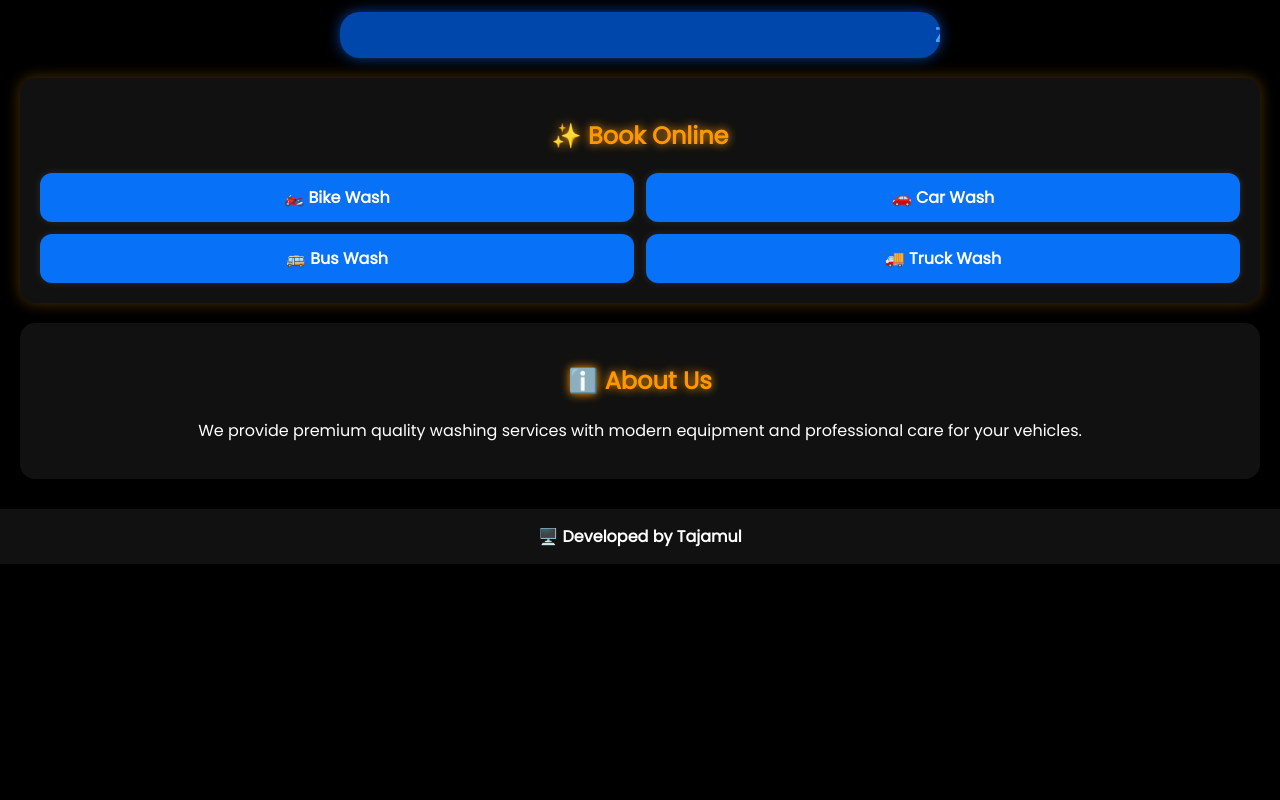
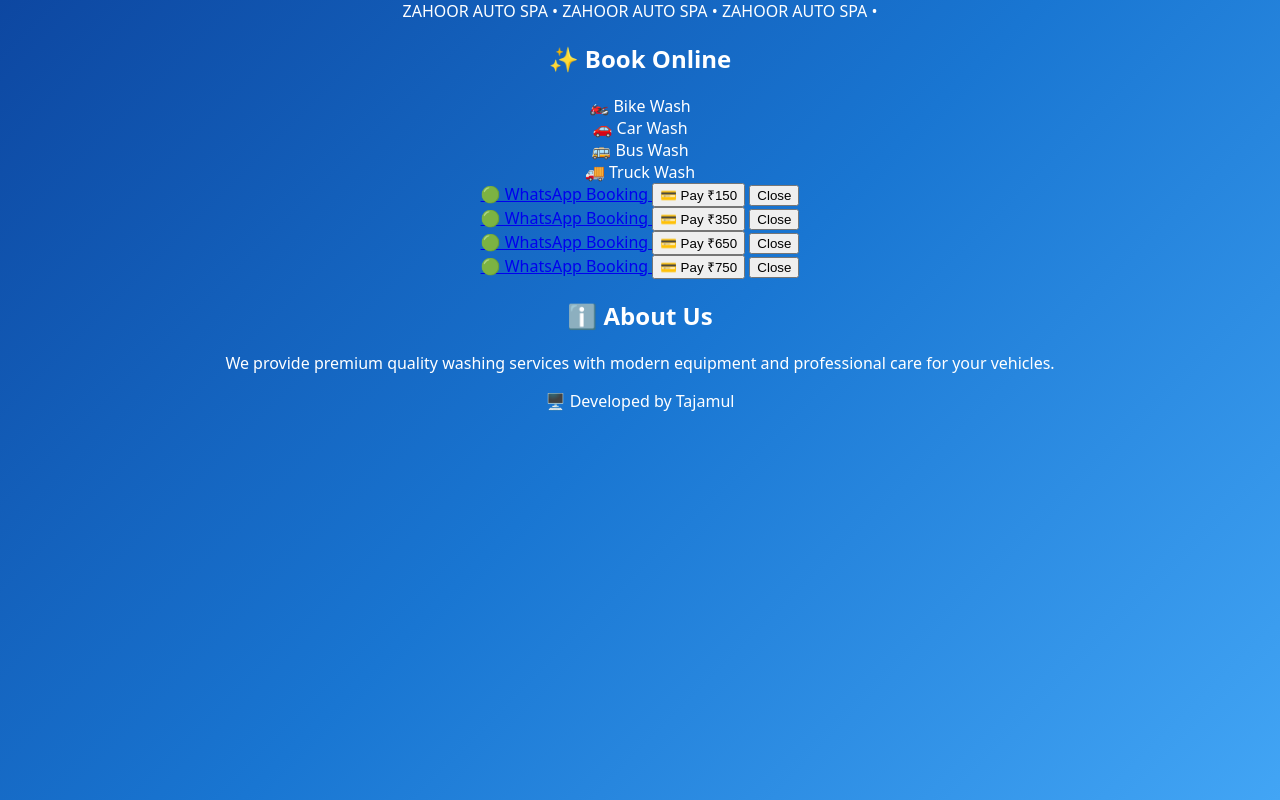
Before and after one commit to shahtajamul8888/ZAHOOR-AUTO-SPA, a PHP site: page / in a window 1280 px wide. Run offline with PHP 8.4, Linux system fonts and the light colour scheme.

Commit message:
Update style.css

```diff
--- a/style.css
+++ b/style.css
@@ -1,153 +1,111 @@
+/* Background - Natural Blue */
 body {
-  margin: 0;
-  font-family: 'Poppins', sans-serif;
-  background: #000;
-  color: #fff;
-  text-align: center;
+margin: 0;
+font-family: system-ui, -apple-system, Segoe UI, Roboto, Arial, sans-serif;
+color: #fff;
+text-align: center;
+background: linear-gradient(135deg, #0d47a1, #1976d2, #42a5f5);
+background-attachment: fixed;
 }
 
-/* ===== Animated Marquee ===== */
-.top-marquee {
-  background: #0047ab;
-  border-radius: 20px;
-  margin: 12px auto 0;
-  max-width: 600px;
-  padding: 8px 0;
-  box-shadow: 0 0 14px rgba(0,71,171,0.9);
-  overflow: hidden;
-  transition: opacity 1s ease, transform 1s ease;
+/* Header */
+header {
+background: rgba(0,0,50,0.6);
+padding: 22px 16px;
+box-shadow: 0 6px 18px rgba(0,0,0,0.35);
+position: sticky; top: 0; z-index: 10; backdrop-filter: blur(4px);
+}
+header h1 { margin: 0 0 6px 0; letter-spacing: 2px; text-transform: uppercase; }
+header p { margin: 0 0 10px 0; opacity: 0.9; }
+header nav a { margin: 0 12px; text-decoration: none; color: #fff; font-weight: 700; }
+
+/* Sections */
+section { padding: 28px 16px; }
+
+/* Horizontal row for services & booking */
+.row {
+display: flex;
+flex-wrap: wrap;
+justify-content: center;
+gap: 18px;
+margin-top: 18px;
+}
+.card {
+background: rgba(0,0,0,0.35);
+padding: 20px 16px;
+border-radius: 14px;
+box-shadow: 0 6px 16px rgba(0,0,0,0.35);
+min-width: 140px;
+}
+.card.click { cursor: pointer; transition: transform .25s, box-shadow .25s; }
+.card.click:hover { transform: translateY(-4px) scale(1.04); box-shadow: 0 10px 22px rgba(0,0,0,0.45); }
+
+/* Emoji animations */
+.icon { font-size: 48px; display: inline-block; margin-bottom: 8px; }
+.spin { animation: spin 4s linear infinite; }
+@keyframes spin { to { transform: rotate(360deg); } }
+.float { animation: float 3.5s ease-in-out infinite; }
+@keyframes float { 0%,100% { transform: translateY(0); } 50% { transform: translateY(-8px); } }
+.bounce { animation: bounce 1.6s ease-in-out infinite; }
+@keyframes bounce { 0%,100% { transform: translateY(0); } 50% { transform: translateY(-10%); } }
+.pulse { animation: pulse 2s ease-in-out infinite; }
+@keyframes pulse { 0%,100% { transform: scale(1); } 50% { transform: scale(1.12); } }
+.swing { animation: swing 2.8s ease-in-out infinite; transform-origin: top center; }
+@keyframes swing { 0%,100% { transform: rotate(-4deg); } 50% { transform: rotate(4deg); } }
+
+/* Payment */
+.payment {
+background: rgba(0,0,0,0.45);
+margin: 30px auto;
+max-width: 560px;
+border-radius: 16px;
+box-shadow: 0 10px 24px rgba(0,0,0,0.5);
+}
+.copy-row { display: flex; justify-content: space-between; align-items: center; gap: 12px; padding: 10px 16px; }
+.copy-row code { background: rgba(255,255,255,0.08); padding: 3px 6px; border-radius: 6px; }
+.btn { border: none; color: #fff; cursor: pointer; padding: 10px 18px; border-radius: 10px; font-weight: 800; transition: transform .2s, box-shadow .2s; }
+.btn.blue { background: #0d6efd; box-shadow: 0 0 14px rgba(13,110,253,0.6); }
+.btn.upi  { background: #198754; box-shadow: 0 0 16px rgba(25,135,84,0.6); margin: 12px 0 18px; }
+.btn:hover { transform: translateY(-2px); }
+
+/* Map */
+.map-wrap { max-width: 900px; margin: 0 auto; border-radius: 16px; overflow: hidden; box-shadow: 0 10px 24px rgba(0,0,0,0.45); }
+.map-wrap iframe { width: 100%; height: 420px; border: 0; }
+
+/* About */
+#about {
+background: rgba(255,255,255,0.14);
+padding: 24px;
+margin: 26px 16px;
+border-radius: 14px;
+box-shadow: 0 6px 16px rgba(0,0,0,0.35);
+line-height: 1.6;
 }
 
-/* Default speed (desktop) */
-:root {
-  --marquee-speed: 10s;
+/* Footer */
+.site-footer {
+display: flex;
+justify-content: space-between;
+align-items: center;
+gap: 16px;
+padding: 18px 16px;
+background: rgba(0,0,0,0.35);
+box-shadow: 0 -6px 16px rgba(0,0,0,0.35);
+text-align: left;
 }
+.footer-left { display: flex; align-items: center; gap: 10px; flex-wrap: wrap; }
+.co-label { opacity: .9; font-weight: 700; margin-right: 6px; }
+.brand-badge { display: inline-flex; align-items: center; gap: 6px; padding: 4px 8px; border-radius: 999px; background: rgba(255,255,255,0.08); }
+.badge-icon { width: 16px; height: 16px; display: inline-block; }
+.brand-text { font-weight: 600; }
+.footer-right { margin-left: auto; }
 
-/* Slower on mobile */
-@media (max-width: 768px) {
-  :root {
-    --marquee-speed: 18s;
-  }
+/* Glow + zoom animation for headings */
+.glow {
+animation: glowZoom 3s infinite alternate;
+text-shadow: 0 0 10px #fff, 0 0 20px #42a5f5, 0 0 30px #2196f3;
 }
-
-.marquee-track {
-  white-space: nowrap;
+@keyframes glowZoom {
+0% { transform: scale(1); opacity: 0.9; }
+100% { transform: scale(1.08); opacity: 1; }
 }
-
-.marquee-track span {
-  display: inline-block;
-  padding-left: 100%;
-  font-size: 20px;
-  font-weight: 700;
-  letter-spacing: 2px;
-
-  background: linear-gradient(
-    90deg,
-    #ffffff,
-    #42a5f5,
-    #2196f3,
-    #42a5f5,
-    #ffffff
-  );
-  background-size: 300% 100%;
-  -webkit-background-clip: text;
-  -webkit-text-fill-color: transparent;
-
-  animation:
-    marqueeMove var(--marquee-speed) linear infinite,
-    marqueeGlow 3s linear infinite,
-    marqueeBounce 4s ease-in-out infinite;
-}
-
-@keyframes marqueeMove {
-  from { transform: translateX(0); }
-  to { transform: translateX(-100%); }
-}
-
-@keyframes marqueeGlow {
-  from { background-position: 0% 50%; }
-  to { background-position: 100% 50%; }
-}
-
-@keyframes marqueeBounce {
-  0%,100% { transform: translateX(0); }
-  50% { transform: translateX(-6px); }
-}
-
-.top-marquee:hover .marquee-track span,
-.top-marquee:active .marquee-track span {
-  animation-play-state: paused;
-}
-
-/* ===== Rest of site (unchanged) ===== */
-.section {
-  background: #111;
-  margin: 20px;
-  border-radius: 15px;
-  padding: 20px;
-  box-shadow: 0 0 15px rgba(255,165,0,0.3);
-}
-
-h2 {
-  color: #ff9800;
-  text-shadow: 0 0 10px #ff9800;
-}
-
-.grid {
-  display: grid;
-  grid-template-columns: repeat(2, 1fr);
-  gap: 12px;
-}
-
-.box {
-  padding: 12px;
-  border-radius: 12px;
-  cursor: pointer;
-  font-weight: 600;
-  box-shadow: 0 0 8px rgba(255,255,255,0.1);
-}
-
-.blue-box {
-  background: #0771f7;
-}
-
-.blue-box:hover {
-  background: #0051b8;
-}
-
-.service-options {
-  display: none;
-  flex-direction: column;
-  gap: 8px;
-  margin: 12px auto;
-  background: #222;
-  padding: 12px;
-  border-radius: 12px;
-  width: 70%;
-}
-
-.pay-btn, .whatsapp-btn, .close-btn {
-  padding: 8px;
-  border-radius: 8px;
-  border: none;
-  font-weight: 600;
-  cursor: pointer;
-}
-
-.pay-btn { background: #0047ab; color: #fff; }
-.whatsapp-btn { background: #25d366; color: #fff; text-decoration: none; }
-.close-btn { background: #ff9800; }
-
-.about {
-  background: #111;
-  margin: 20px;
-  padding: 20px;
-  border-radius: 15px;
-}
-
-footer {
-  margin-top: 30px;
-  padding: 15px;
-  background: #111;
-  font-weight: bold;
-}
```
